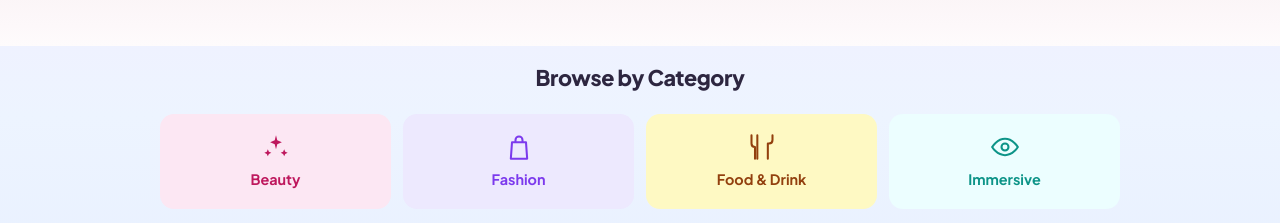
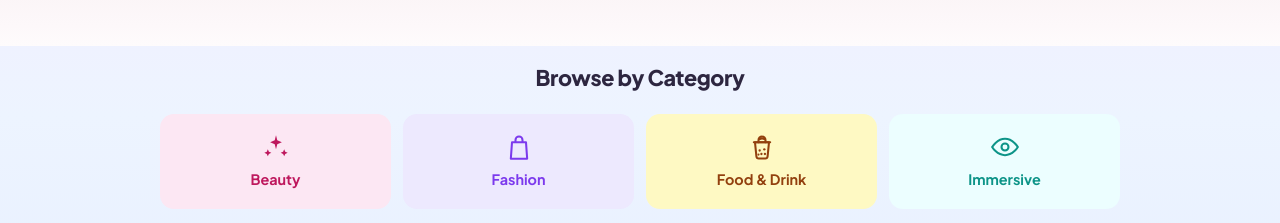
Before and after one commit to K1-AF/RateMyPopUp, a React (Vite) app in the folder frontend/: page / in a window 1280 px wide. Shown: the part 1100-1323 px from the top of the page. Built offline with nearby package versions, Linux system fonts and the light colour scheme.

Commit message:
bubble tea icon added

```diff
--- a/frontend/src/components/BrowseLiveSections.jsx
+++ b/frontend/src/components/BrowseLiveSections.jsx
@@ -19,10 +19,29 @@ function IconBag({ className }) {
   )
 }
 
-function IconUtensils({ className }) {
+function IconBubbleTea({ className }) {
   return (
-    <svg className={className} width="28" height="28" viewBox="0 0 24 24" fill="none" stroke="currentColor" strokeWidth="1.75" aria-hidden>
-      <path d="M3 2v7c0 1.5 1 3 3 3V22M8 2v20M21 2v4c0 1.5-1 3-3 3h-1M17 9v13" strokeLinecap="round" strokeLinejoin="round" />
+    <svg
+      className={className}
+      width="28"
+      height="28"
+      viewBox="0 0 24 24"
+      fill="none"
+      stroke="currentColor"
+      strokeWidth="1.75"
+      strokeLinecap="round"
+      strokeLinejoin="round"
+      aria-hidden
+    >
+      <path d="M6 8h12l-1.2 12a2 2 0 0 1-2 1.8H9.2a2 2 0 0 1-2-1.8L6 8z" />
+      <path d="M5 8h14" />
+      <path d="M9 8V6a3 3 0 0 1 6 0v2" />
+      <path d="M10 5.2c.7-.4 1.5-.6 2-.6.8 0 1.6.2 2.2.7" />
+      <circle cx="10" cy="15" r="1" fill="currentColor" stroke="none" />
+      <circle cx="14" cy="14" r="1" fill="currentColor" stroke="none" />
+      <circle cx="11.5" cy="18" r="1" fill="currentColor" stroke="none" />
+      <circle cx="14.5" cy="18" r="1" fill="currentColor" stroke="none" />
+      <circle cx="9" cy="18.5" r="0.9" fill="currentColor" stroke="none" />
     </svg>
   )
 }
@@ -56,7 +75,7 @@ function IconBagSmall({ className }) {
 const CATEGORIES = [
   { id: 'beauty', label: 'Beauty', Icon: IconSparkle, cardClass: 'category-card--beauty' },
   { id: 'fashion', label: 'Fashion', Icon: IconBag, cardClass: 'category-card--fashion' },
-  { id: 'food', label: 'Food & Drink', Icon: IconUtensils, cardClass: 'category-card--food' },
+  { id: 'food', label: 'Food & Drink', Icon: IconBubbleTea, cardClass: 'category-card--food' },
   { id: 'immersive', label: 'Immersive', Icon: IconEye, cardClass: 'category-card--immersive' },
 ]
 
```
